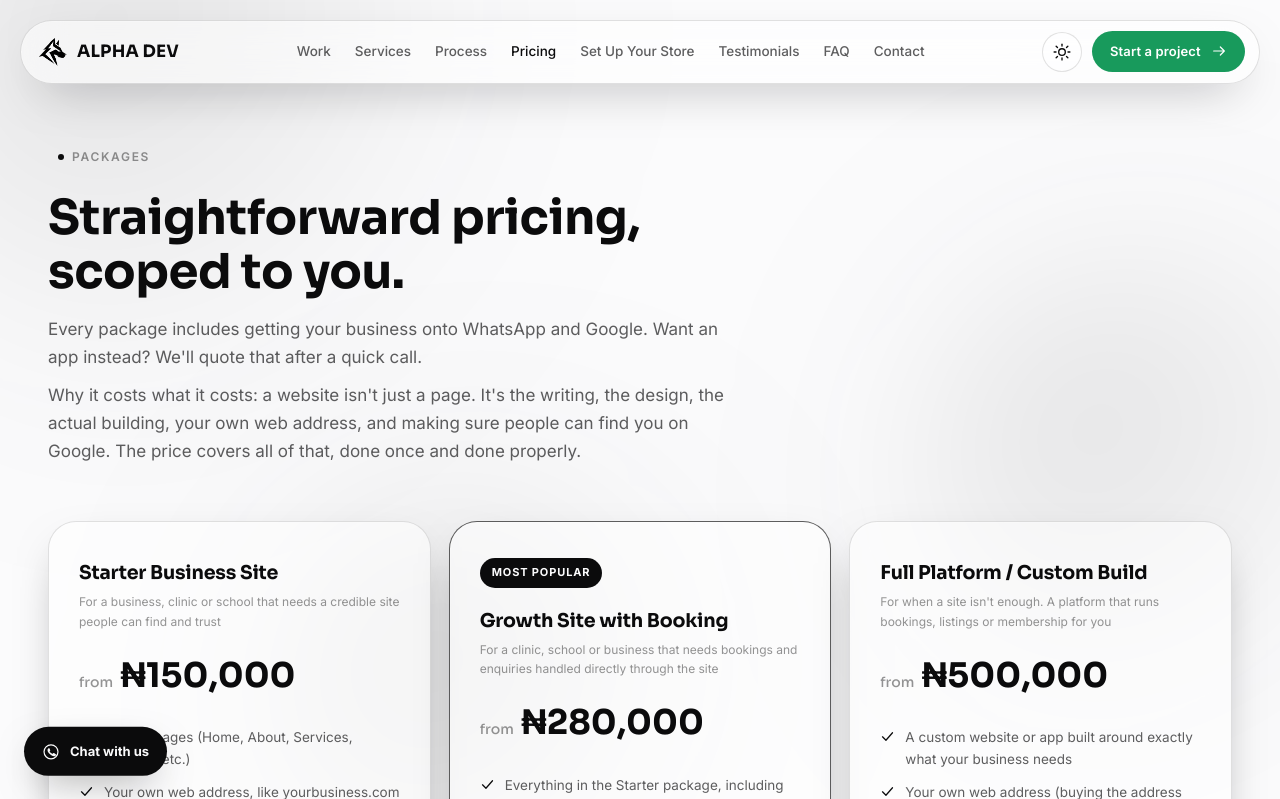
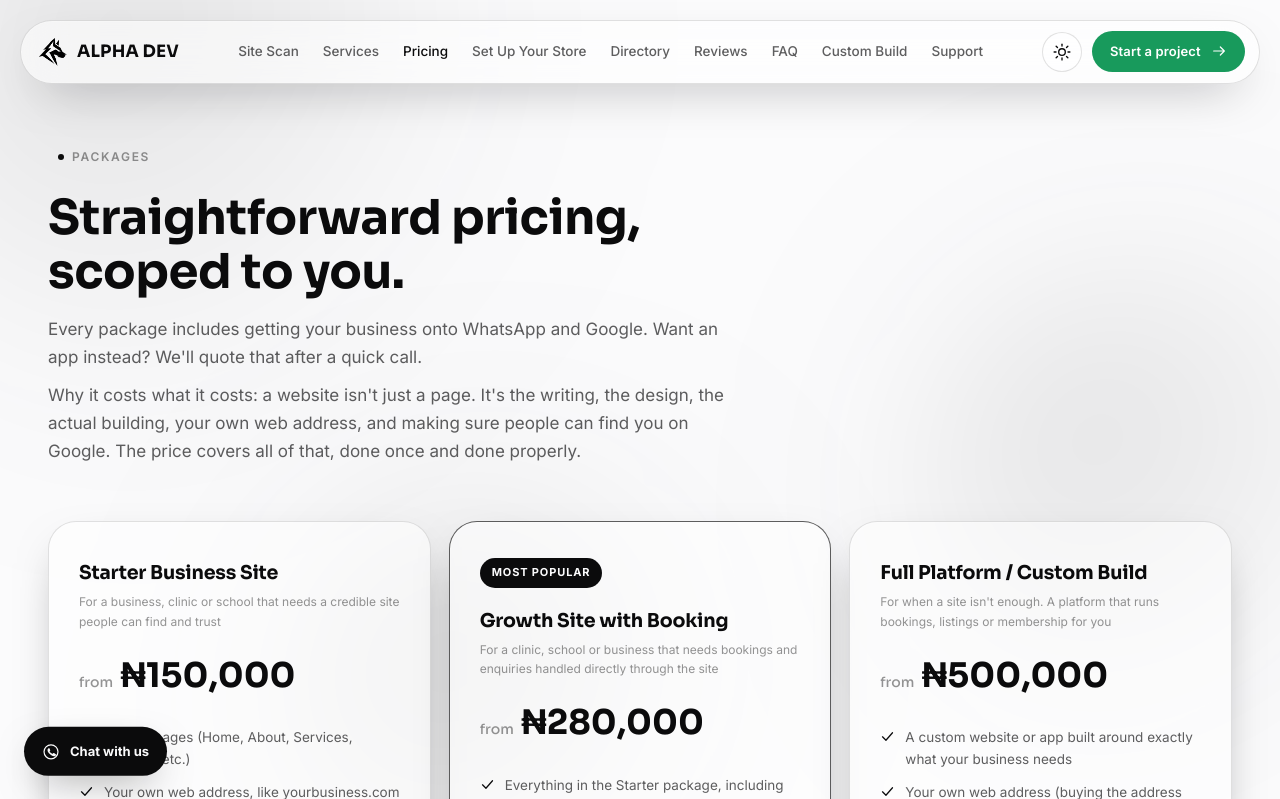
Before and after one commit to AlphaGL/Alphadevhq, a Django app: page /pricing/ in a window 1280 px wide. Shown: the top 799 px of the page. Run offline with Django 5.2, Linux system fonts and the light colour scheme; data that the repository does not hold is empty.

Commit message:
Add account-wide stats to the store overview, rename Explore to Directory
- The multi-store overview page (/dashboard/) now shows real account-level
  numbers instead of a bare list of cards: total stores, total visits
  today and this week across all of them, a plan breakdown (how many on
  Starter/Business/Pro), and a warning banner naming any store that needs
  renewal attention with a direct link to it. Each store card also shows
  its own plan and today's visits.
- Renamed "Explore" to "Directory" everywhere (shared platform nav, page
  title, section label) since "Explore" didn't say what it actually is —
  a listing of real businesses on the platform
- Added the Directory link to the homepage and pricing page navs, which
  didn't have it before, and fixed the pricing page's nav having drifted
  out of sync with the homepage's earlier restructure (old Work/Process/
  Testimonials/Contact labels were still there)

Co-Authored-By: Claude Sonnet 5 <noreply@anthropic.com>

```diff
--- a/platform/stores/views.py
+++ b/platform/stores/views.py
@@ -122,12 +122,46 @@ def store_list(request):
     """An account can own more than one store (e.g. separate businesses),
     each billed and published independently. Zero stores sends you straight
     into building the first one; exactly one skips the picker entirely."""
-    stores = Store.objects.filter(owner=request.user).order_by('-created_at')
+    from django.db.models import Sum
+    from django.utils import timezone
+
+    from . import analytics
+
+    stores = Store.objects.filter(owner=request.user).select_related('subscription__plan').order_by('-created_at')
     if not stores.exists():
         return redirect('stores:builder_new')
     if stores.count() == 1:
         return redirect('stores:dashboard', store_slug=stores.first().slug)
-    return render(request, 'stores/store_list.html', {'stores': stores})
+
+    tier_counts = {'starter': 0, 'business': 0, 'pro': 0, 'none': 0}
+    total_visits_today = 0
+    total_visits_week = 0
+    needs_attention = []
+    week_start = timezone.localdate() - timezone.timedelta(days=6)
+
+    for store in stores:
+        sub = store.subscription_or_none
+        if sub and sub.plan:
+            tier_counts[sub.plan.tier] = tier_counts.get(sub.plan.tier, 0) + 1
+        else:
+            tier_counts['none'] += 1
+
+        total_visits_today += store.visits_today()
+        week_total = store.daily_visits.filter(date__gte=week_start).aggregate(total=Sum('count'))['total']
+        total_visits_week += week_total or 0
+
+        renewal = analytics.renewal_status(sub)
+        if renewal and renewal['urgency'] in ('warning', 'critical'):
+            needs_attention.append({'store': store, 'renewal': renewal})
+
+    return render(request, 'stores/store_list.html', {
+        'stores': stores,
+        'total_stores': stores.count(),
+        'tier_counts': tier_counts,
+        'total_visits_today': total_visits_today,
+        'total_visits_week': total_visits_week,
+        'needs_attention': needs_attention,
+    })
 
 
 @login_required
--- a/platform/templates/_top_nav.html
+++ b/platform/templates/_top_nav.html
@@ -6,7 +6,7 @@
     </a>
     <nav class="nav-links" aria-label="Primary">
       <a href="{% url 'stores:home' %}">Alpha Dev</a>
-      <a href="{% url 'stores:explore' %}">Explore</a>
+      <a href="{% url 'stores:explore' %}">Directory</a>
       {% if user.is_authenticated %}<a href="{% url 'stores:store_list' %}">Dashboard</a>{% endif %}
     </nav>
     <div class="nav-actions">
@@ -27,7 +27,7 @@
 
 <div class="mobile-menu">
   <a href="{% url 'stores:home' %}">Alpha Dev</a>
-  <a href="{% url 'stores:explore' %}">Explore</a>
+  <a href="{% url 'stores:explore' %}">Directory</a>
   {% if user.is_authenticated %}
     <a href="{% url 'stores:store_list' %}">Dashboard</a>
     <a href="{% url 'accounts:logout' %}">Log out</a>
--- a/platform/templates/stores/agency_home.html
+++ b/platform/templates/stores/agency_home.html
@@ -169,6 +169,7 @@
       <a href="#services">Services</a>
       <a href="{% url 'stores:pricing' %}">Pricing</a>
       <a href="{% url 'stores:store_landing' %}">Set Up Your Store</a>
+      <a href="{% url 'stores:explore' %}">Directory</a>
       <a href="#testimonials">Reviews</a>
       <a href="#faq">FAQ</a>
       <a href="https://wa.me/2348138582078?text=Hi%2C%20I%27m%20interested%20in%20a%20custom%20website%2Fapp%20build" target="_blank" rel="noopener">Custom Build</a>
@@ -193,6 +194,7 @@
   <a href="#services">Services</a>
   <a href="{% url 'stores:pricing' %}">Pricing</a>
   <a href="{% url 'stores:store_landing' %}">Set Up Your Store</a>
+  <a href="{% url 'stores:explore' %}">Directory</a>
   <a href="#testimonials">Reviews</a>
   <a href="#faq">FAQ</a>
   <a href="https://wa.me/2348138582078?text=Hi%2C%20I%27m%20interested%20in%20a%20custom%20website%2Fapp%20build" target="_blank" rel="noopener">Custom Build</a>
--- a/platform/templates/stores/explore.html
+++ b/platform/templates/stores/explore.html
@@ -1,9 +1,9 @@
 {% extends "base.html" %}
-{% block title %}Explore Stores — Alpha Dev Stores{% endblock %}
+{% block title %}Business Directory — Alpha Dev Stores{% endblock %}
 {% block content %}
 <div class="platform-wide">
   <div style="text-align:center">
-    <span class="eyebrow"><span class="dot"></span>Explore</span>
+    <span class="eyebrow"><span class="dot"></span>Directory</span>
     <h1 class="platform-title" style="margin-top:14px">Businesses on Alpha Dev Stores</h1>
     <p class="platform-sub">Real stores built by real owners. Click through to see one, then reach out directly.</p>
   </div>
--- a/platform/templates/stores/pricing.html
+++ b/platform/templates/stores/pricing.html
@@ -104,14 +104,15 @@
       ALPHA DEV
     </a>
     <nav class="nav-links" aria-label="Primary">
-      <a href="{% url 'stores:home' %}#work">Work</a>
+      <a href="{% url 'stores:home' %}#check">Site Scan</a>
       <a href="{% url 'stores:home' %}#services">Services</a>
-      <a href="{% url 'stores:home' %}#process">Process</a>
       <a href="{% url 'stores:pricing' %}" class="is-active">Pricing</a>
       <a href="{% url 'stores:store_landing' %}">Set Up Your Store</a>
-      <a href="{% url 'stores:home' %}#testimonials">Testimonials</a>
+      <a href="{% url 'stores:explore' %}">Directory</a>
+      <a href="{% url 'stores:home' %}#testimonials">Reviews</a>
       <a href="{% url 'stores:home' %}#faq">FAQ</a>
-      <a href="{% url 'stores:home' %}#contact">Contact</a>
+      <a href="https://wa.me/2348138582078?text=Hi%2C%20I%27m%20interested%20in%20a%20custom%20website%2Fapp%20build" target="_blank" rel="noopener">Custom Build</a>
+      <a href="{% url 'stores:home' %}#contact">Support</a>
     </nav>
     <div class="nav-actions">
       <button class="theme-toggle" data-theme-toggle aria-label="Toggle light and dark theme">
@@ -128,14 +129,15 @@
 </header>
 
 <div class="mobile-menu">
-  <a href="{% url 'stores:home' %}#work">Work</a>
+  <a href="{% url 'stores:home' %}#check">Site Scan</a>
   <a href="{% url 'stores:home' %}#services">Services</a>
-  <a href="{% url 'stores:home' %}#process">Process</a>
   <a href="{% url 'stores:pricing' %}">Pricing</a>
   <a href="{% url 'stores:store_landing' %}">Set Up Your Store</a>
-  <a href="{% url 'stores:home' %}#testimonials">Testimonials</a>
+  <a href="{% url 'stores:explore' %}">Directory</a>
+  <a href="{% url 'stores:home' %}#testimonials">Reviews</a>
   <a href="{% url 'stores:home' %}#faq">FAQ</a>
-  <a href="{% url 'stores:home' %}#contact">Contact</a>
+  <a href="https://wa.me/2348138582078?text=Hi%2C%20I%27m%20interested%20in%20a%20custom%20website%2Fapp%20build" target="_blank" rel="noopener">Custom Build</a>
+  <a href="{% url 'stores:home' %}#contact">Support</a>
   <a class="btn btn-primary" href="https://wa.me/2348138582078" target="_blank" rel="noopener">
     Start a project <svg><use href="#icon-arrow-right"></use></svg>
   </a>
```
Also changed, not shown: platform/templates/stores/store_list.html (+32 -0 lines).
